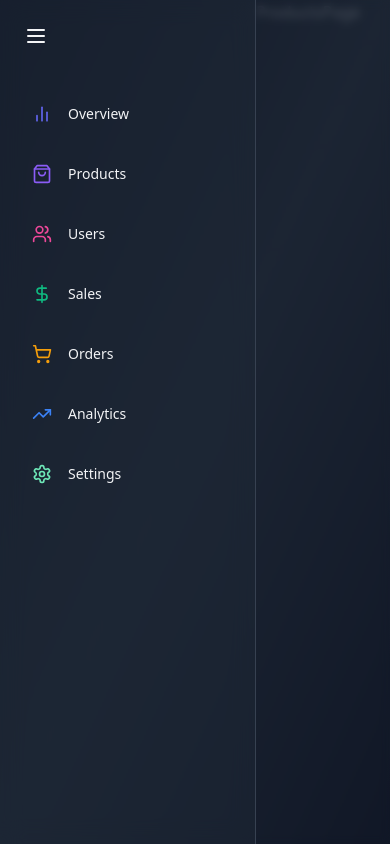
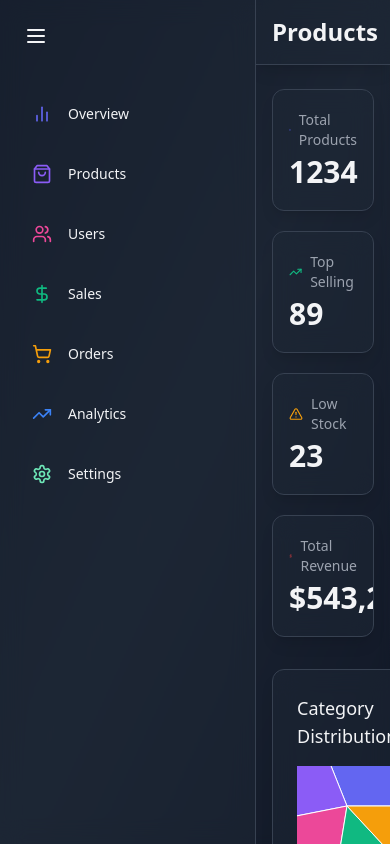
Before and after one commit to mstislavtceva/admin-dashboard, a React (Vite) app: page /products in a window 390 px wide. Built offline with nearby package versions, Linux system fonts and the light colour scheme.

Commit message:
feat(ProductsPage): create base layout structure
	- Added responsive grid layout
	- Intergated StatCard and CategoryDistributionChart components

```diff
--- a/src/pages/ProductsPage.jsx
+++ b/src/pages/ProductsPage.jsx
@@ -1,5 +1,55 @@
+import { motion } from "framer-motion";
+import Header from "../components/common/Header";
+import StatCard from "../components/common/StatCard";
+import { AlertTriangle, DollarSign, Package, TrendingUp } from "lucide-react";
+import CategoryDistributionChart from "../components/overview/CategoryDistributionChart";
+
 const ProductsPage = () => {
-  return <div>ProductsPage</div>;
+  return (
+    <div className="flex-1 overflow-auto relative z-10">
+      <Header title="Products" />
+      <main className="max-w-7xl mx-auto py-6 px-4 lg:px-8">
+        <motion.div
+          className="grid grid-cols-1 gap-5 sm:grid-cols-2 lg:grid-cols-4 mb-8"
+          initial={{ opacity: 0, y: 20 }}
+          animate={{ opacity: 1, y: 0 }}
+          transition={{ duration: 1 }}
+        >
+          <StatCard
+            name="Total Products"
+            icon={Package}
+            value={1234}
+            color="#6366f1"
+          />
+          <StatCard
+            name="Top Selling"
+            icon={TrendingUp}
+            value={89}
+            color="#10b981"
+          />
+          <StatCard
+            name="Low Stock"
+            icon={AlertTriangle}
+            value={23}
+            color="#f59e0b"
+          />
+          <StatCard
+            name="Total Revenue"
+            icon={DollarSign}
+            value={"$543,210"}
+            color="#ef4444"
+          />
+        </motion.div>
+
+        {/* <ProductsTable /> would be here*/}
+
+        <div className="grid grid-col-1 lg:grid-cols-2 gap-8">
+          {/* <SalesTrendChart /> would be here */}
+          <CategoryDistributionChart />
+        </div>
+      </main>
+    </div>
+  );
 };
 
 export default ProductsPage;
```
